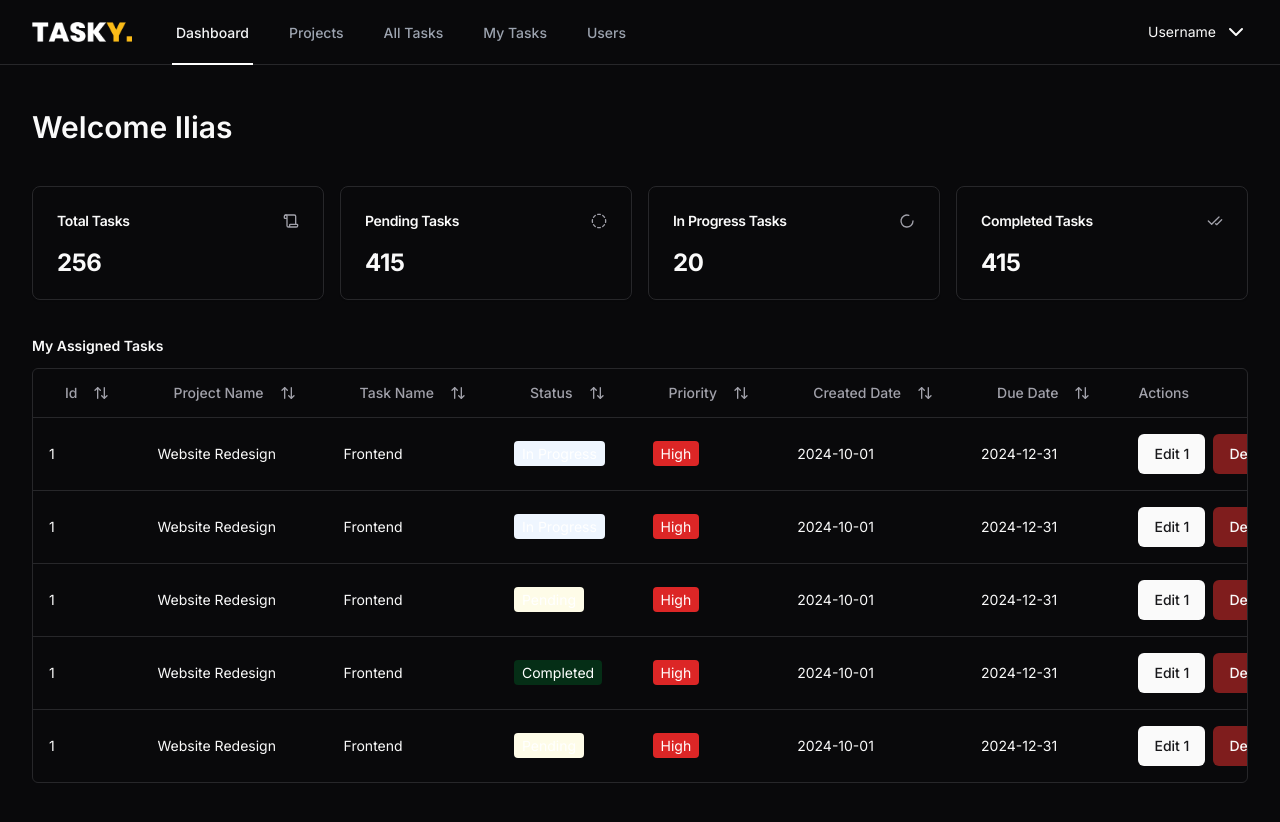
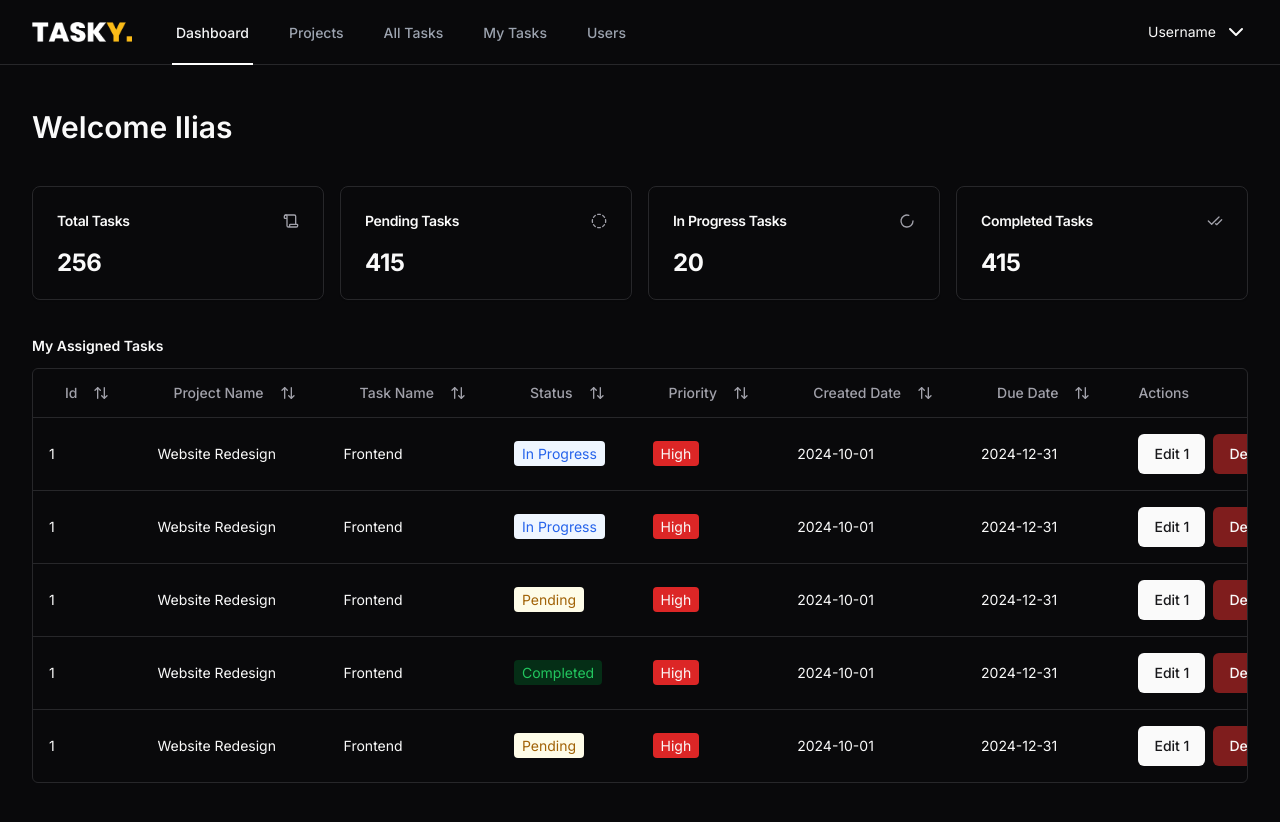
Before and after one commit to artfull-boy/tasky, a Next.js app: page /dashboard in a window 1280 px wide. Built offline with nearby package versions, Linux system fonts and the light colour scheme.

Commit message:
Update data-table.js

```diff
--- a/src/app/dashboard/data-table.js
+++ b/src/app/dashboard/data-table.js
@@ -68,7 +68,7 @@ export function DataTable({ columns, data }) {
                   ( // Adjust based on your column ID for "status"
                     <span
                       className={
-                        "px-2 py-1 rounded text-white " +
+                        "px-2 py-1 rounded " +
                         TASK_STATUS_CLASS_MAP[row.original.status.toLowerCase()] // Ensure consistent key lookup
                       }
                     >
@@ -78,7 +78,7 @@ export function DataTable({ columns, data }) {
                   (
                     <span
                       className={
-                        "px-2 py-1 rounded text-white " +
+                        "px-2 py-1 rounded " +
                         TASK_PRIORITY_CLASS_MAP[row.original.priority.toLowerCase()] // Ensure consistent key lookup
                       }
                     >
```
